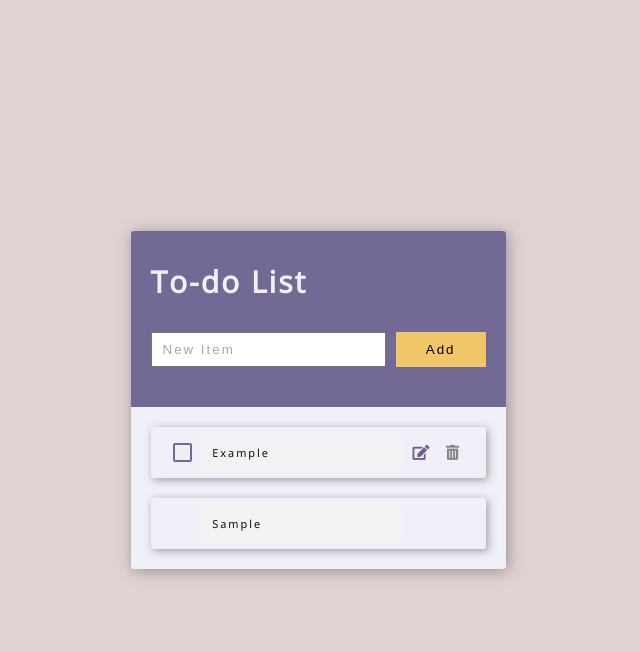
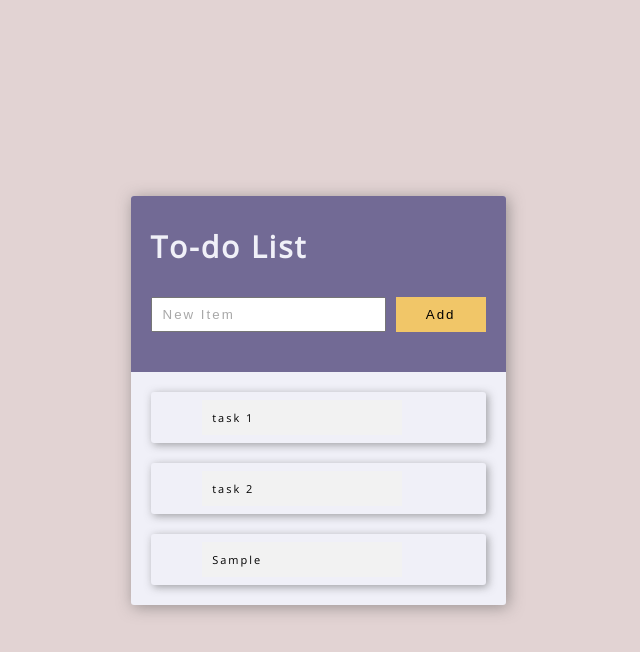
Before and after one commit to jose-meurer/javascript, a plain HTML site: page project-todolist/todolist.html in a window 1280 px wide. Both pictures are taken after typing "Sample" into the empty fields and a click on the input "Add". Shown: the whole page, without its empty margins (322-962 px from the left). Drawn offline with nearby package versions, Linux system fonts and the light colour scheme.

Commit message:
add renderTasks, addTask to obj, generateLiTask

```diff
--- a/project-todolist/js/todolist.js
+++ b/project-todolist/js/todolist.js
@@ -6,36 +6,69 @@
   const itemInput = document.getElementById("item-input");
   const todoAddForm = document.getElementById("todo-add");
   const ul = document.getElementById("todo-list");
-  const lis = ul.getElementsByTagName("li");
+  //   const lis = ul.getElementsByTagName("li");
+
+  //Array de objs de task
+  let arrTasks = [
+    {
+      name: "task 1",
+      createAt: Date.now(),
+      completed: false,
+    },
+    {
+      name: "task 2",
+      createAt: Date.now(),
+      completed: false,
+    },
+  ];
 
   //evento de submit da task
   todoAddForm.addEventListener("submit", (e) => {
     e.preventDefault();
     addTask(itemInput.value); //innerHTML nao é muito confiavel e tem desempenho pior
+    renderTasks();
 
     itemInput.value = "";
     itemInput.focus();
   });
 
-  [...lis].forEach((li) => addEventLi(li));
+  renderTasks();
 
-  //Cria uma nova task no dom
+  //Adiciona uma nova task no array
   function addTask(task) {
+    arrTasks.push({
+      name: task,
+      createAt: Date.now(),
+      completed: false,
+    });
+  }
+
+  //mostra as task no dom
+  function renderTasks() {
+    ul.innerHTML = "";
+    arrTasks.forEach((taskObj) => {
+      ul.appendChild(generateLiTask(taskObj));
+    });
+  }
+
+  //Cria uma nova li e retorna
+  function generateLiTask(obj) {
     const li = document.createElement("li");
     li.setAttribute("class", "todo-item");
     const p = document.createElement("p");
     p.setAttribute("class", "task-name");
-    p.textContent = task;
+    p.textContent = obj.name;
     li.appendChild(p);
-    ul.appendChild(li);
 
     addEventLi(li);
+
+    return li;
   }
 
   //Adiciona evento de click nas li
   function addEventLi(li) {
     li.addEventListener("click", (e) => {
-      console.log(e.srcElement.classList);
+      console.log(e.target.className);
     });
   }
 })();
--- a/project-todolist/todolist.html
+++ b/project-todolist/todolist.html
@@ -20,23 +20,27 @@
       </div>
 
       <div class="todo-list__container">
-        <ul id="todo-list">
-          <li class="todo-item">
+        <ul id="todo-list"></ul>
+      </div>
+    </div>
+
+    <!--
+
+      <li class="todo-item">
             <button class="button-check">
               <i class="fas fa-check displayNone"></i>
             </button>
             <p class="task-name">Example</p>
             <i class="fas fa-edit"></i>
-            <!-- <div class="editContainer">
+             <div class="editContainer">
                         <input class="editInput" type="text">
                         <button class="editButton">Edit</button>
                         <button class="cancelButton">Cancel</button>
-                    </div> -->
-            <i class="fas fa-trash-alt"></i>
-          </li>
-        </ul>
-      </div>
-    </div>
+                    </div>
+                    <i class="fas fa-trash-alt"></i>
+                  </li>
+
+     -->
 
     <script src="js/todolist.js"></script>
   </body>
```
